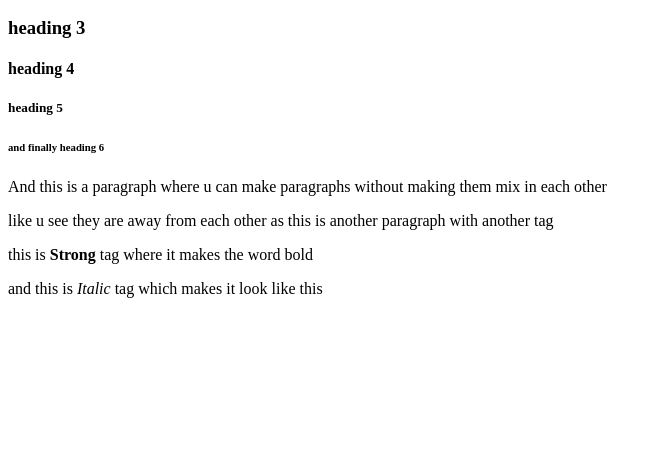
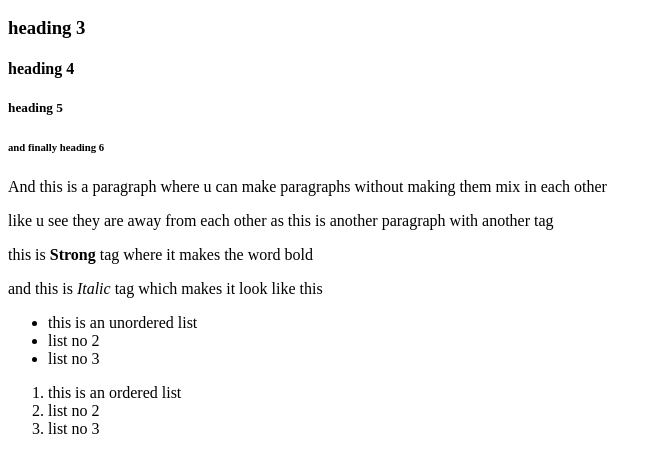
Before and after one commit to Ko7any/FirstProject, a plain HTML site: page index.html in a window 1280 px wide. Shown: the part 110-582 px from the top of the page, without its empty margins (0-662 px from the left). Drawn offline with Linux system fonts and the light colour scheme.

Commit message:
putting lists

```diff
--- a/index.html
+++ b/index.html
@@ -17,5 +17,15 @@
     <p> this is <strong>Strong</strong> tag where it makes the word bold </p>
     <p>and this is <em>Italic</em> tag which makes it look like this </p>
     <!-- this is a hidden html and only i can see it-->
+    <ul>
+        <li>this is an unordered list</li>
+        <li>list no 2</li>
+        <li>list no 3</li>
+    </ul>
+    <ol>
+        <li>this is an ordered list</li>
+        <li>list no 2</li>
+        <li>list no 3</li>
+    </ol>
 </body>
 </html>
```
